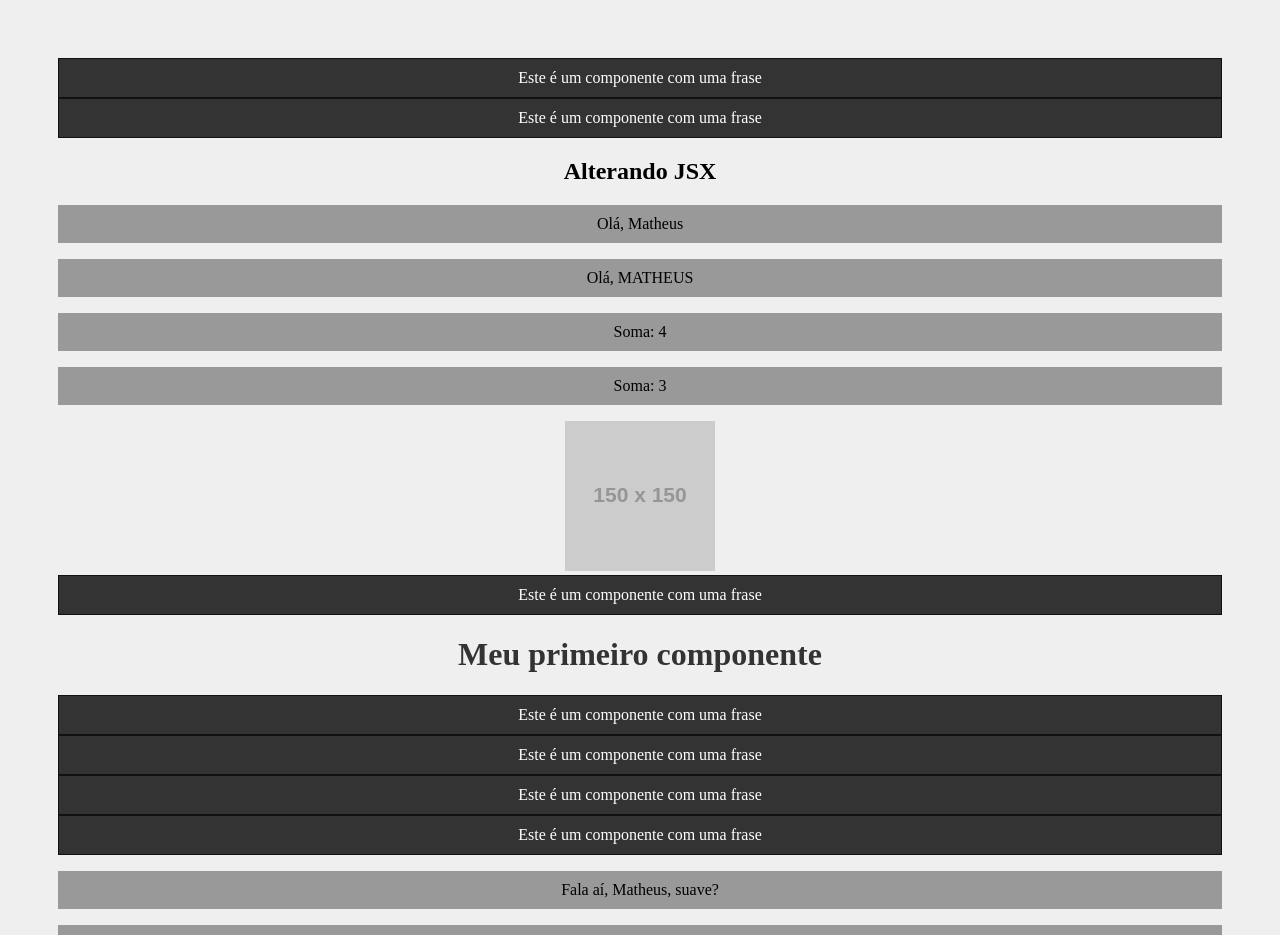
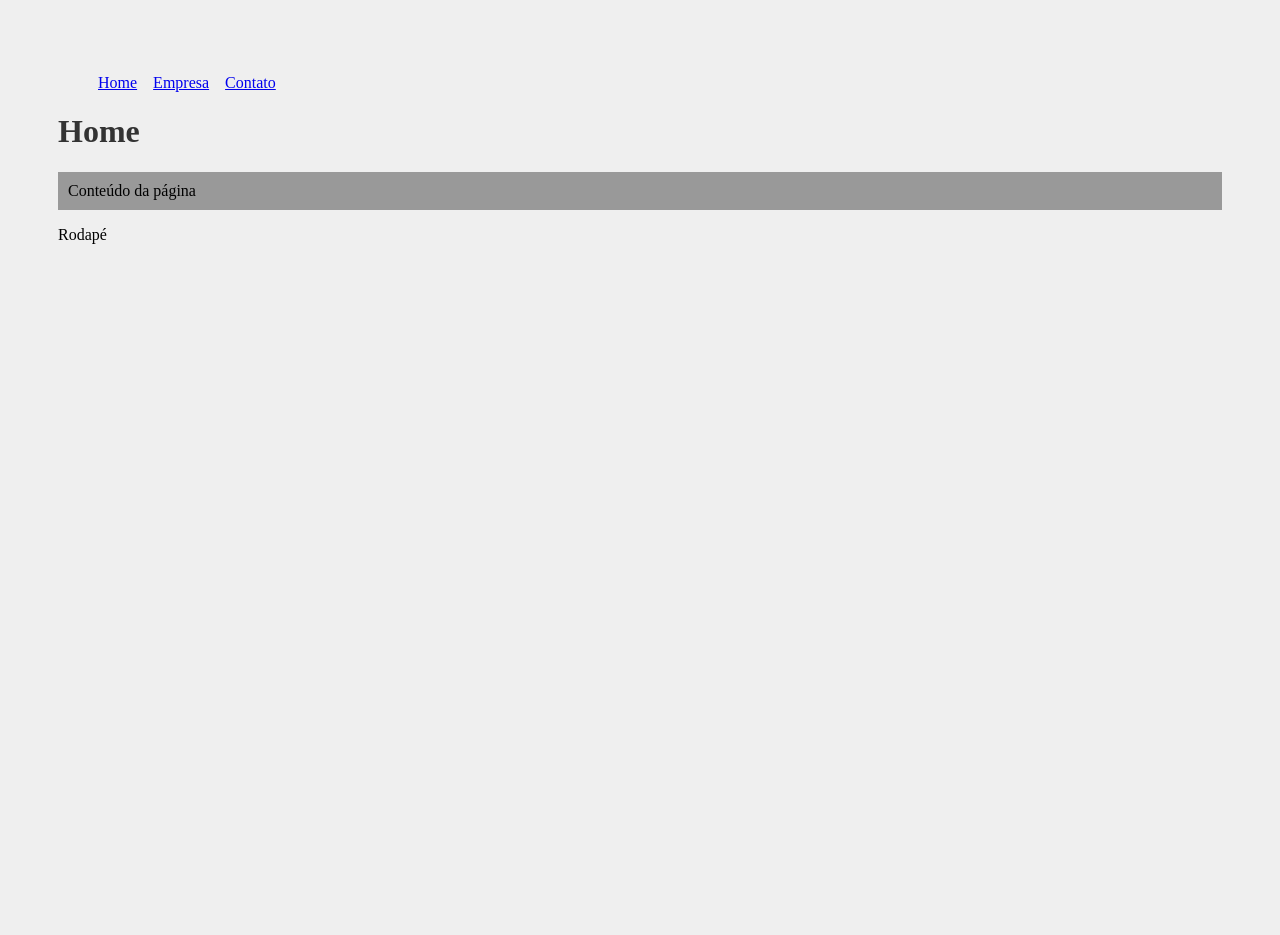
Before and after one commit to gustavogregorio1986/projeto-react-app, a React (Create React App) app: page / in a window 1280 px wide. Shown: the top 935 px of the page. After the commit the page ends 800 px from the top, so only its background shows below. Built offline with nearby package versions, Linux system fonts and the light colour scheme.

Commit message:
Desenvolvimento do rodape e do menu

```diff
--- a/package.json
+++ b/package.json
@@ -10,6 +10,7 @@
     "prop-types": "^15.8.1",
     "react": "^19.2.4",
     "react-dom": "^19.2.4",
+    "react-router-dom": "^7.14.0",
     "react-scripts": "5.0.1",
     "web-vitals": "^2.1.4"
   },
--- a/src/App.js
+++ b/src/App.js
@@ -1,76 +1,22 @@
-import './App.css';
-import Frase from './components/Frase';
-import HelloWorld from './components/HelloWorld';
-import List from './components/List';
-import Pessoa from './components/Pessoa';
-import SayMyName from './components/SayMyName';
-import Greeting from './components/Greeting';
-import Form from './components/Form';
-import Condicional from './components/Condicional';
-import OutraLista from './components/OutraLista';
-import { useState } from 'react';
-import SeuNome from './components/SeuNome';
+import { BrowserRouter as Router, Routes, Route, Link } from 'react-router-dom';
+import Contato from './pages/Contato';
+import Empresa from './pages/Empresa';
+import Home from './pages/Home';
+import Navbar from './components/layout/Navbar';
+import Footer from './components/layout/Footer';
 
 function App() {
-  const name = 'Matheus';
-  const newName = name.toUpperCase();
+  return (
+    <Router>
+       <Navbar />
 
-  function sum(a, b) {
-    return a + b;
-  }
-
-  const url = 'https://via.placeholder.com/150';
-  const meusItens = ['React', 'Vue', 'Angular'];
-
-  const [nome, setNome] = useState('');
-
-
-  return (
-    <div className="App">
-      <Frase />
-      <Frase />
-      <h2>Alterando JSX</h2>
-      <p>Olá, {name}</p>
-      <p>Olá, {newName}</p>
-      <p>Soma: {2 + 2}</p>
-      <p>Soma: {sum(1, 2)}</p>
-      <img src={url} alt="Minha Imagem" />
-      <HelloWorld />
-      <Frase />
-      <Frase />
-      <SayMyName name="Matheus" />
-      <SayMyName name="João" />
-      <SayMyName name={nome} />
-
-      <div>
-        <input
-          type="text"
-          placeholder="Digite um nome"
-          value={nome}
-          onChange={(e) => setNome(e.target.value)}
-        />
-      </div>
-
-      <Pessoa
-        nome="Rodrigo"
-        idade="30"
-        profissao="Programador"
-        foto="https://encrypted-tbn0.gstatic.com/images?q=tbn:ANd9GcRUeMPKp6hVsnXhgRK-wrUAb-YbRqTt28pbAg&s"
-      />
-      <List />
-      <Greeting name="Gustavo" age={39} />
-      <h1>Alterando Eventos</h1>
-      <Form />
-      <h1>Renderização condicional</h1>
-      <Condicional />
-      <h1>Renderização de listas</h1>
-      <OutraLista itens={meusItens} />
-      <h1>State Lift</h1>
-      {/* Componente que captura o nome digitado */}
-      <SeuNome setNome={setNome} />
-      {/* Componente que exibe a saudação */}
-        {nome}
-    </div>
+      <Routes>
+        <Route path="/" element={<Home />} />
+        <Route path="/empresa" element={<Empresa />} />
+        <Route path="/contato" element={<Contato />} />
+      </Routes>
+      <Footer />
+    </Router>
   );
 }
 
--- /dev/null
+++ b/src/components/layout/Footer.js
@@ -0,0 +1,5 @@
+function Footer(){
+   return<footer>Rodapé</footer>
+}
+
+export default Footer;
--- /dev/null
+++ b/src/components/layout/Navbar.js
@@ -0,0 +1,20 @@
+import { Link } from 'react-router-dom'
+import styles from './Navbar.module.css'
+
+function Navbar(){
+    return(
+      <ul className={styles.list}>
+        <li className={styles.item}>
+          <Link to="/">Home</Link>
+        </li>
+        <li className={styles.item}>
+          <Link to="/empresa">Empresa</Link>
+        </li>
+        <li className={styles.item}>
+          <Link to="/contato">Contato</Link>
+        </li>
+      </ul>
+    )
+}
+
+export default Navbar;
--- /dev/null
+++ b/src/components/layout/Navbar.module.css
@@ -0,0 +1,8 @@
+.list{
+    display: flex;
+    list-style: none;
+}
+
+.item{
+    margin-right: 1em;
+}
--- /dev/null
+++ b/src/pages/Contato.js
@@ -0,0 +1,10 @@
+function Contato(){
+    return(
+        <div>
+            <h1>Contato</h1>
+            <p>Conteúdo da página</p>
+        </div>
+    )
+}
+
+export default Contato
--- /dev/null
+++ b/src/pages/Empresa.js
@@ -0,0 +1,10 @@
+function Empresa(){
+    return(
+        <div>
+            <h1>Empresa</h1>
+            <p>Conteúdo da página</p>
+        </div>
+    )
+}
+
+export default Empresa
--- /dev/null
+++ b/src/pages/Home.js
@@ -0,0 +1,10 @@
+function Home(){
+    return(
+        <div>
+            <h1>Home</h1>
+            <p>Conteúdo da página</p>
+        </div>
+    )
+}
+
+export default Home;
```
Also changed, not shown: 1 other file (tests, documents, lock files or other folders).
